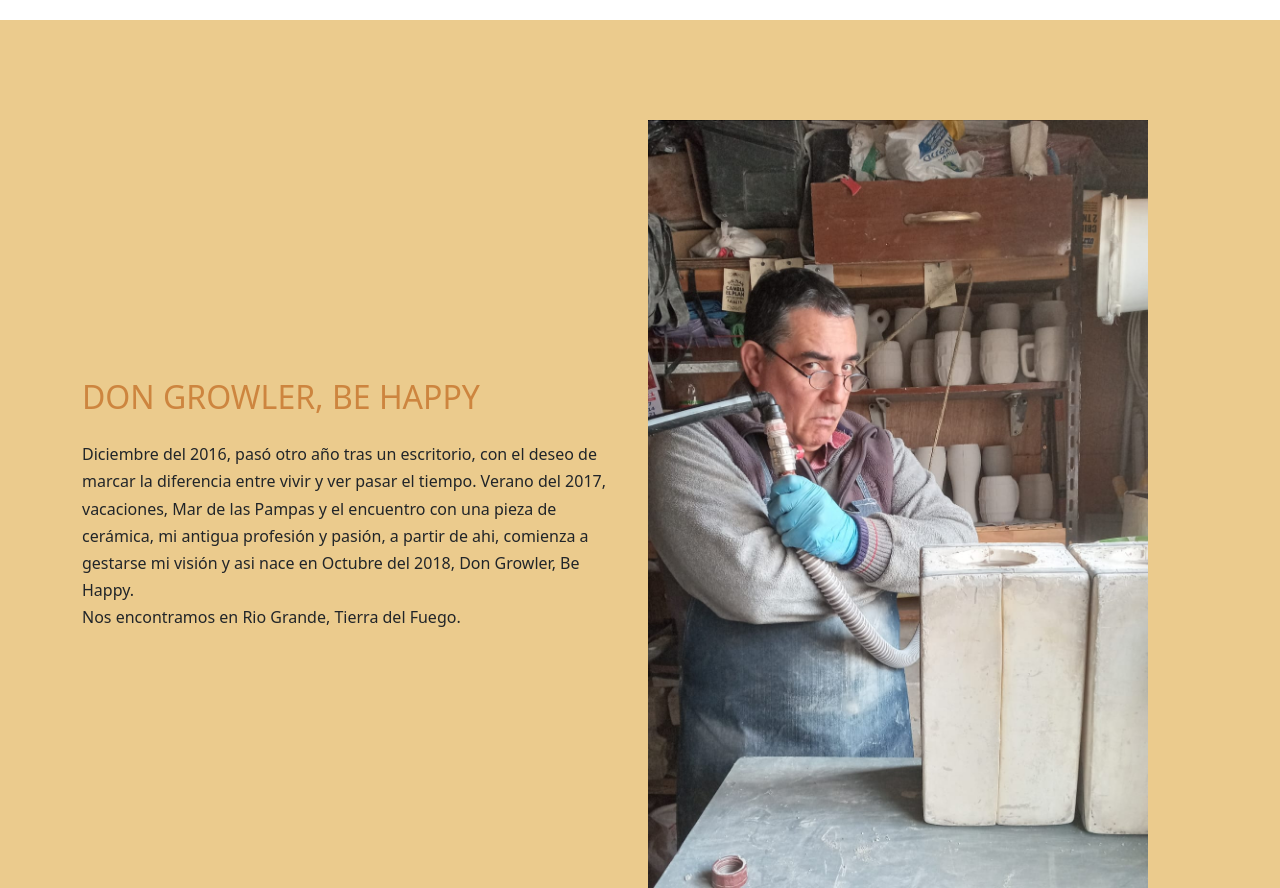
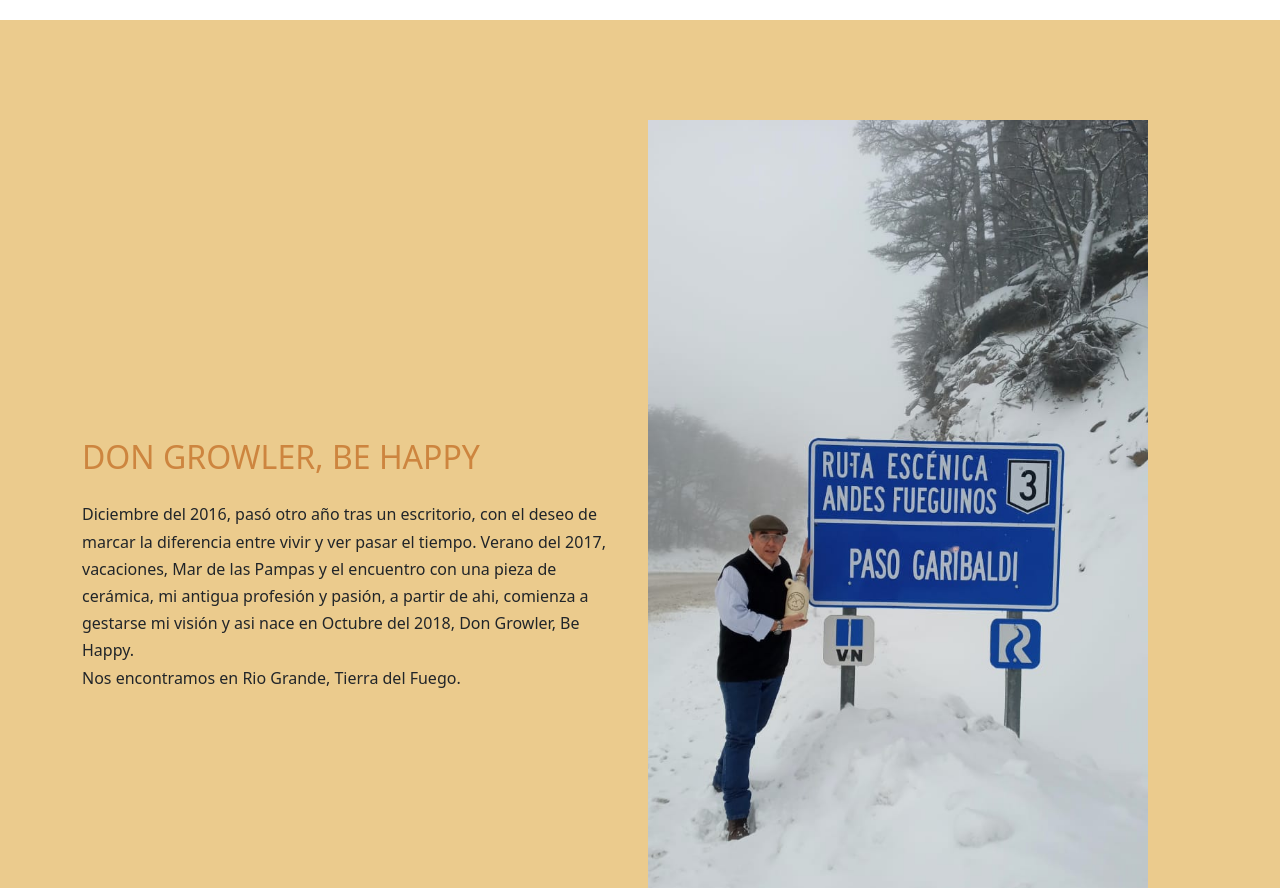
Before and after one commit to TommiMartinez/catalogodg, a plain HTML site: page index.html in a window 1280 px wide. Shown: the part 780-1668 px from the top of the page. Drawn offline with nearby package versions, Linux system fonts and the light colour scheme.

Commit message:
Update imagen index.html

```diff
--- a/index.html
+++ b/index.html
@@ -69,7 +69,7 @@
                 </div>
 
                 <figure class="knowledge_picture">
-                    <img src="./images/papawork.jpeg" class="knowledge_img">
+                    <img src="./images/paparuta.jpeg" class="knowledge_img">
                 </figure>
             </div>
         </section>
```
